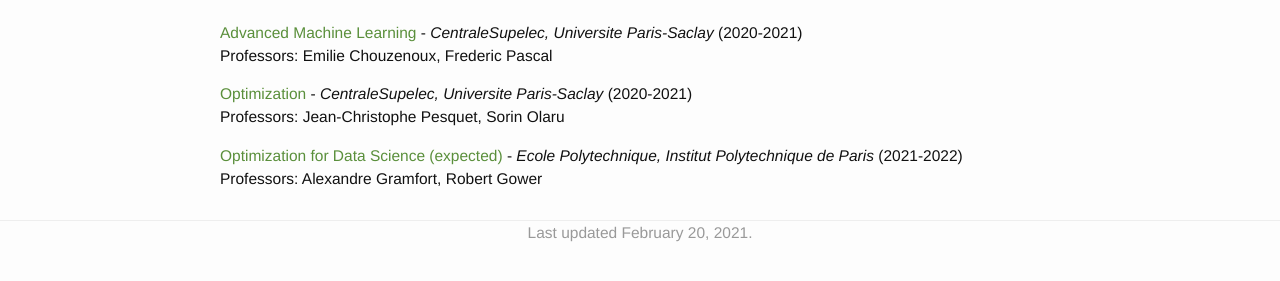
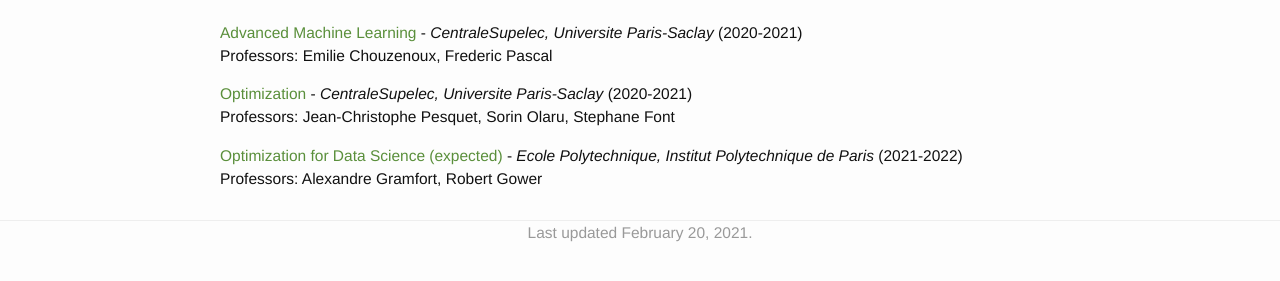
Before and after one commit to l-omar-chehab/l-omar-chehab.github.io, a Jekyll site: the page built from teaching.md, in a window 1280 px wide. Shown: the part 133-414 px from the top of the page. Built offline with Jekyll 4.4.1, drawn with Linux system fonts in a browser that asks for light colours.

Commit message:
Update 2020.yml

```diff
--- a/_data/teaching/2020.yml
+++ b/_data/teaching/2020.yml
@@ -10,7 +10,7 @@
   name: Optimization
   institution: CentraleSupelec, Universite Paris-Saclay
   year: 2020-2021
-  professors: Jean-Christophe Pesquet, Sorin Olaru
+  professors: Jean-Christophe Pesquet, Sorin Olaru, Stephane Font
 
 - layout: teaching_omar.
   name: Optimization for Data Science (expected)
```
